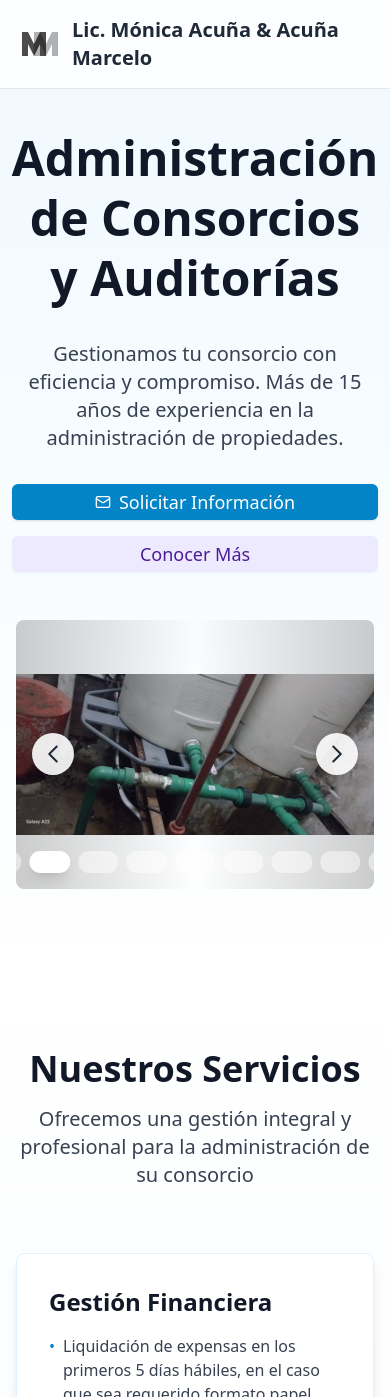
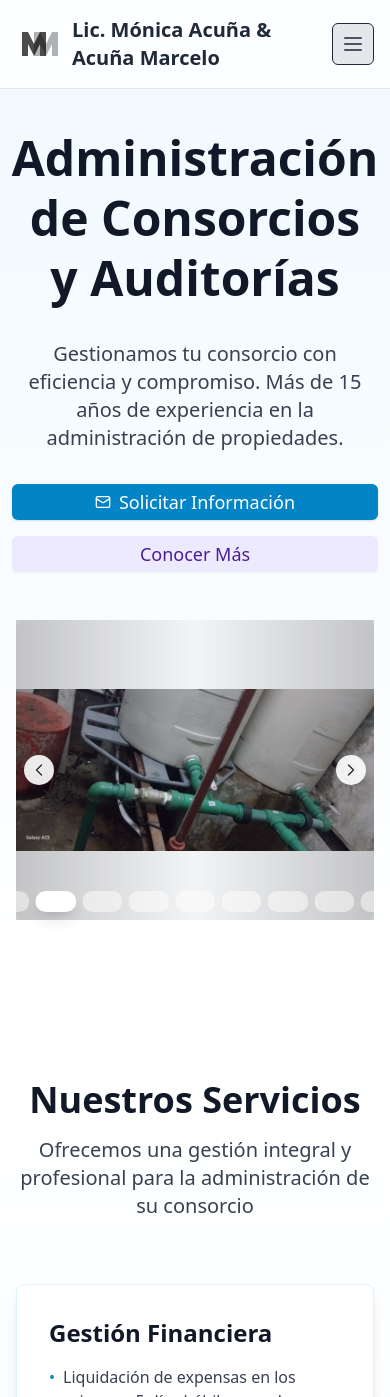
Before and after one commit to mendezgd/MM, a React (Vite) app: page / in a window 390 px wide. Shown: the top 1397 px of the page. Built offline with nearby package versions, Linux system fonts and the light colour scheme.

Commit message:
narvar y carousel mobile

```diff
--- a/src/components/carousel.tsx
+++ b/src/components/carousel.tsx
@@ -1,4 +1,4 @@
-import { useState, useEffect } from "react";
+import { useEffect, useState } from "react";
 
 interface CarouselProps {
   images: string[];
@@ -8,11 +8,11 @@ interface CarouselProps {
 
 export function Carousel({
   images,
-  autoPlay = true,
+  autoPlay = false,
   interval = 5000,
 }: CarouselProps) {
   const [currentIndex, setCurrentIndex] = useState(0);
-
+  // Set up auto-play functionality
   useEffect(() => {
     if (!autoPlay) return;
 
@@ -22,6 +22,10 @@ export function Carousel({
 
     return () => clearInterval(timer);
   }, [autoPlay, interval, images.length]);
+
+  const goToSlide = (index: number) => {
+    setCurrentIndex(index);
+  };
 
   const goToPrevious = () => {
     setCurrentIndex((prevIndex) =>
@@ -34,14 +38,26 @@ export function Carousel({
   };
 
   return (
-    <div className="relative w-full aspect-[4/3] overflow-hidden rounded-lg">
-      {/* Main image container */}
-      <div className="relative w-full h-full flex items-center justify-center">
-        <img
-          src={images[currentIndex]}
-          alt={`Slide ${currentIndex + 1}`}
-          className="w-full h-full object-contain transition-all duration-500"
-        />
+    <div className="relative w-full h-[300px] sm:h-[400px] md:aspect-[4/3] rounded-lg bg-gray-100">
+      <div className="relative w-full h-full overflow-hidden">
+        <div
+          className="flex w-full h-full transition-transform duration-500 ease-in-out"
+          style={{ transform: `translateX(-${currentIndex * 100}%)` }}
+        >
+          {images.map((image, index) => (
+            <div
+              key={index}
+              className="min-w-full h-full flex items-center justify-center"
+            >
+              <img
+                src={image}
+                alt={`Slide ${index + 1}`}
+                className="w-full h-full object-contain"
+                loading={index === 0 ? "eager" : "lazy"}
+              />
+            </div>
+          ))}
+        </div>
       </div>
 
       {/* Overlay gradient for better button visibility */}
@@ -50,7 +66,7 @@ export function Carousel({
       {/* Navigation buttons */}
       <button
         onClick={goToPrevious}
-        className="absolute left-4 top-1/2 -translate-y-1/2 bg-white/90 text-gray-800 p-2 rounded-full hover:bg-white transition-colors z-10 shadow-lg"
+        className="absolute left-2 sm:left-4 top-1/2 -translate-y-1/2 bg-white/90 text-gray-800 p-1.5 sm:p-2 rounded-full hover:bg-white transition-colors z-10 shadow-lg"
         aria-label="Previous slide"
       >
         <svg
@@ -59,7 +75,7 @@ export function Carousel({
           viewBox="0 0 24 24"
           strokeWidth={2}
           stroke="currentColor"
-          className="w-6 h-6"
+          className="w-4 h-4 sm:w-6 sm:h-6"
         >
           <path
             strokeLinecap="round"
@@ -71,7 +87,7 @@ export function Carousel({
 
       <button
         onClick={goToNext}
-        className="absolute right-4 top-1/2 -translate-y-1/2 bg-white/90 text-gray-800 p-2 rounded-full hover:bg-white transition-colors z-10 shadow-lg"
+        className="absolute right-2 sm:right-4 top-1/2 -translate-y-1/2 bg-white/90 text-gray-800 p-1.5 sm:p-2 rounded-full hover:bg-white transition-colors z-10 shadow-lg"
         aria-label="Next slide"
       >
         <svg
@@ -80,7 +96,7 @@ export function Carousel({
           viewBox="0 0 24 24"
           strokeWidth={2}
           stroke="currentColor"
-          className="w-6 h-6"
+          className="w-4 h-4 sm:w-6 sm:h-6"
         >
           <path
             strokeLinecap="round"
@@ -91,12 +107,12 @@ export function Carousel({
       </button>
 
       {/* Dots indicator */}
-      <div className="absolute bottom-4 left-1/2 -translate-x-1/2 flex space-x-2 z-10">
+      <div className="absolute bottom-2 sm:bottom-4 left-1/2 -translate-x-1/2 flex space-x-1.5 sm:space-x-2 z-10">
         {images.map((_, index) => (
           <button
             key={index}
-            onClick={() => setCurrentIndex(index)}
-            className={`w-2.5 h-2.5 rounded-full transition-colors ${
+            onClick={() => goToSlide(index)}
+            className={`w-2 h-2 sm:w-2.5 sm:h-2.5 rounded-full transition-colors ${
               index === currentIndex
                 ? "bg-white shadow-lg"
                 : "bg-white/50 hover:bg-white/75"
--- a/src/components/navbar.tsx
+++ b/src/components/navbar.tsx
@@ -1,7 +1,14 @@
 import { useSmoothScroll } from "./ui/smooth-scroll";
+import { useState } from "react";
+import { Menu, X } from "lucide-react";
 
 export function Navbar() {
   useSmoothScroll();
+  const [isMenuOpen, setIsMenuOpen] = useState(false);
+
+  const toggleMenu = () => {
+    setIsMenuOpen(!isMenuOpen);
+  };
 
   return (
     <nav className="fixed w-full bg-white/80 backdrop-blur-sm z-50 border-b">
@@ -17,6 +24,20 @@ export function Navbar() {
             </span>
           </a>
 
+          {/* Mobile menu button */}
+          <button
+            onClick={toggleMenu}
+            className="md:hidden p-2 bg-gray-200 border-gray-800 rounded-md text-gray-600 hover:text-gray-900 transition-colors"
+            aria-label="Toggle menu"
+          >
+            {isMenuOpen ? (
+              <X className="h-6 w-6" />
+            ) : (
+              <Menu className="h-6 w-6" />
+            )}
+          </button>
+
+          {/* Desktop menu */}
           <div className="hidden md:flex items-center space-x-8">
             <a href="#servicios" className="text-gray-600 hover:text-gray-900 transition-colors">
               Servicios
@@ -29,6 +50,39 @@ export function Navbar() {
             </a>
           </div>
         </div>
+
+        {/* Mobile menu */}
+        <div
+          className={`md:hidden transition-all duration-300 ease-in-out ${
+            isMenuOpen
+              ? "max-h-48 opacity-100 visible"
+              : "max-h-0 opacity-0 invisible"
+          }`}
+        >
+          <div className="py-4 space-y-4">
+            <a
+              href="#servicios"
+              className="block text-gray-600 hover:text-gray-900 transition-colors"
+              onClick={toggleMenu}
+            >
+              Servicios
+            </a>
+            <a
+              href="#nosotros"
+              className="block text-gray-600 hover:text-gray-900 transition-colors"
+              onClick={toggleMenu}
+            >
+              Nosotros
+            </a>
+            <a
+              href="#contacto"
+              className="block text-gray-600 hover:text-gray-900 transition-colors"
+              onClick={toggleMenu}
+            >
+              Contacto
+            </a>
+          </div>
+        </div>
       </div>
     </nav>
   );
```
